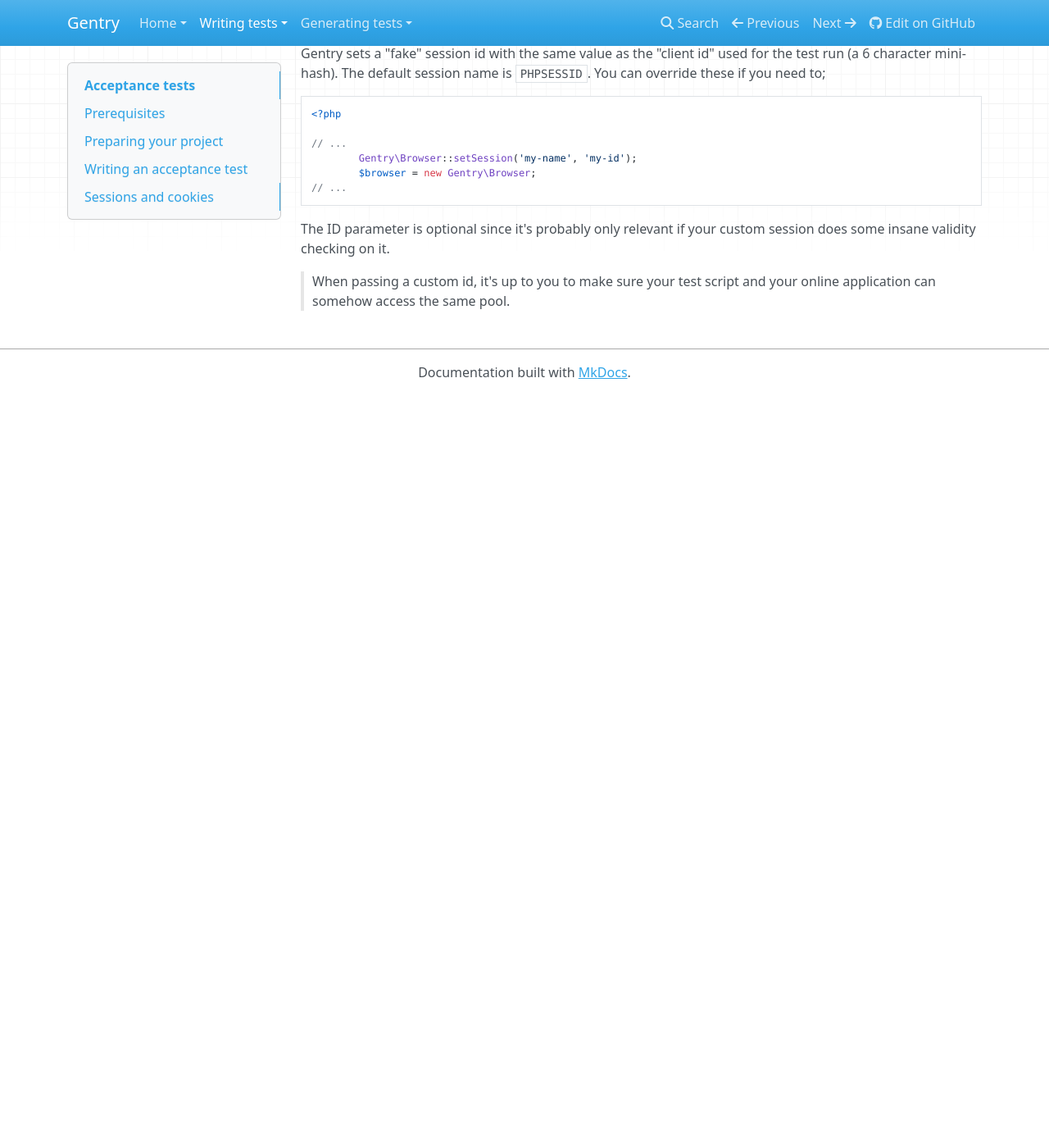
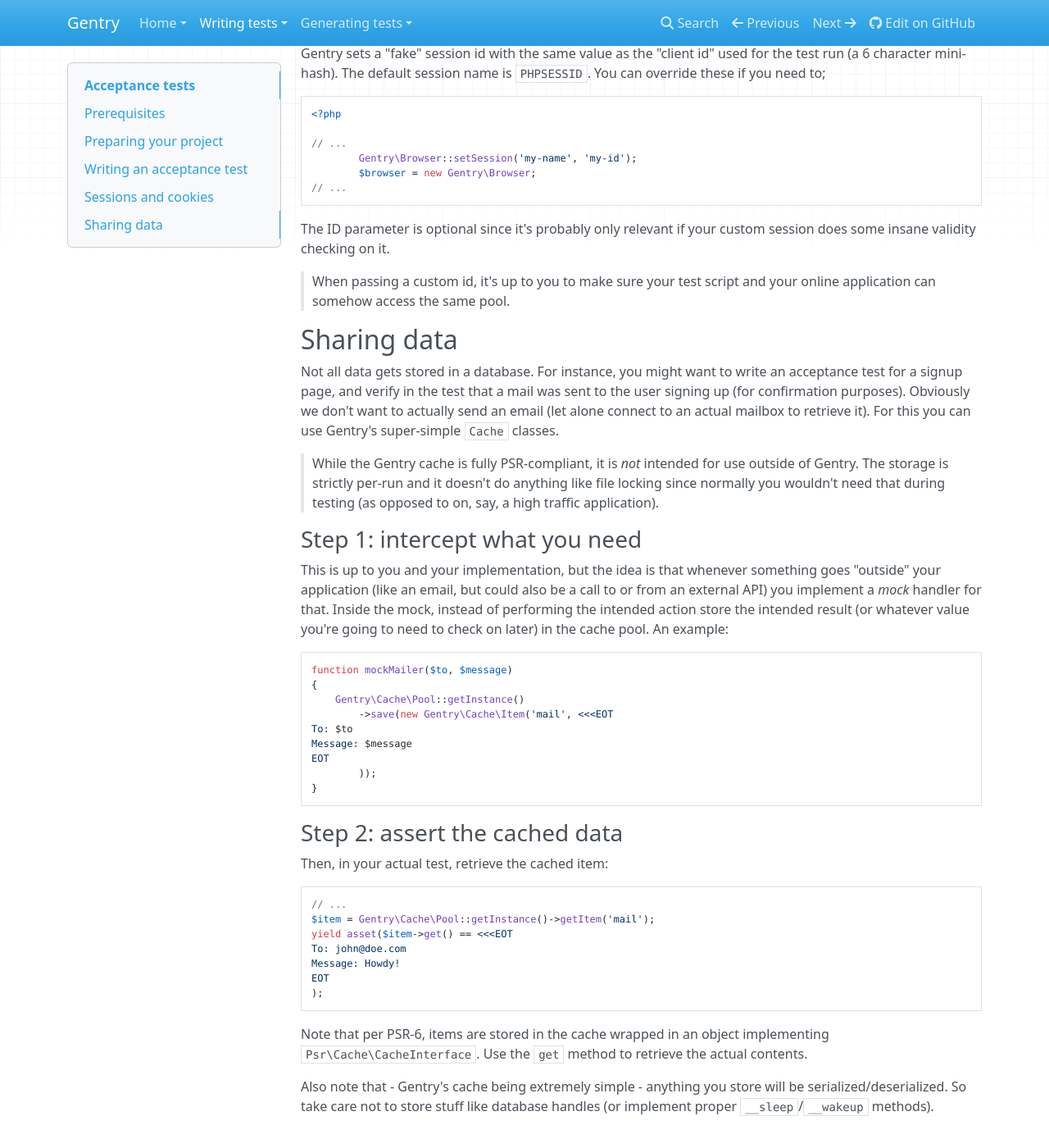
Before and after one commit to gentry-php/gentry, an MkDocs documentation site: the page built from docs/writing/acceptance.md, in a window 1280 px wide and 1400 px high, scrolled down 1457 px. Shown: the whole window at 82% size. Built offline with MkDocs 1.6.1, drawn with Linux system fonts in a browser that asks for light colours; nearby versions of some CDN libraries; old or Windows-style settings are respelled for this version of MkDocs; before the commit the page ends 1939 px from its top, so only the background shows below that.

Commit message:
explain better

````diff
--- a/docs/writing/acceptance.md
+++ b/docs/writing/acceptance.md
@@ -86,3 +86,56 @@ session does some insane validity checking on it.
 
 > When passing a custom id, it's up to you to make sure your test script and
 > your online application can somehow access the same pool.
+
+## Sharing data
+Not all data gets stored in a database. For instance, you might want to write an
+acceptance test for a signup page, and verify in the test that a mail was sent
+to the user signing up (for confirmation purposes). Obviously we don't want to
+actually send an email (let alone connect to an actual mailbox to retrieve it).
+For this you can use Gentry's super-simple `Cache` classes.
+
+> While the Gentry cache is fully PSR-compliant, it is _not_ intended for use
+> outside of Gentry. The storage is strictly per-run and it doesn't do anything
+> like file locking since normally you wouldn't need that during testing (as
+> opposed to on, say, a high traffic application).
+
+### Step 1: intercept what you need
+This is up to you and your implementation, but the idea is that whenever
+something goes "outside" your application (like an email, but could also be a
+call to or from an external API) you implement a _mock_ handler for that. Inside
+the mock, instead of performing the intended action store the intended result
+(or whatever value you're going to need to check on later) in the cache pool.
+An example:
+
+```php
+function mockMailer($to, $message)
+{
+    Gentry\Cache\Pool::getInstance()
+        ->save(new Gentry\Cache\Item('mail', <<<EOT
+To: $to
+Message: $message
+EOT
+        ));
+}
+```
+
+### Step 2: assert the cached data
+Then, in your actual test, retrieve the cached item:
+
+```php
+// ...
+$item = Gentry\Cache\Pool::getInstance()->getItem('mail');
+yield asset($item->get() == <<<EOT
+To: john@doe.com
+Message: Howdy!
+EOT
+);
+```
+
+Note that per PSR-6, items are stored in the cache wrapped in an object
+implementing `Psr\Cache\CacheInterface`. Use the `get` method to retrieve the
+actual contents.
+
+Also note that - Gentry's cache being extremely simple - anything you store will
+be serialized/deserialized. So take care not to store stuff like database
+handles (or implement proper `__sleep`/`__wakeup` methods).
````
